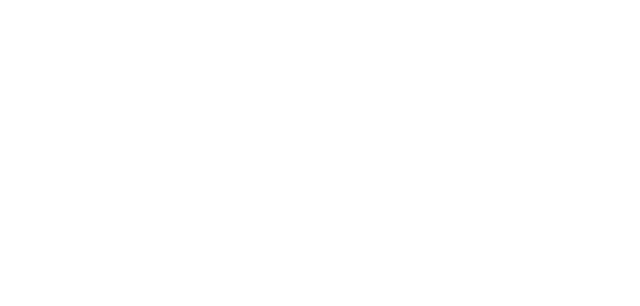
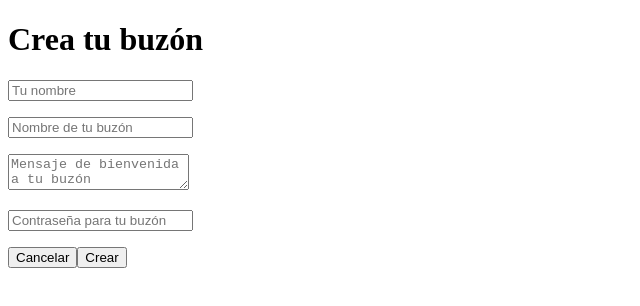
Before and after one commit to joav/chistmas-box, an Angular app: page /crear in a window 1280 px wide. Shown: the top 306 px of the page, without its empty margins (0-640 px from the left). Built offline with nearby package versions, Linux system fonts and the light colour scheme.

Commit message:
Fix creación

```diff
--- a/src/app/create-box/create-box.component.html
+++ b/src/app/create-box/create-box.component.html
@@ -5,6 +5,6 @@
         <p><input placeholder="Nombre de tu buzón" /></p>
         <p><textarea placeholder="Mensaje de bienvenida a tu buzón"></textarea>
         <p><input type="password" placeholder="Contraseña para tu buzón" /></p>
-        <div><button class="btn" type="button" routerLink="/">Cancelar</button><button class="btn" type="submit">Crear</button><div>
+        <div><button class="btn" type="button" routerLink="/">Cancelar</button><button class="btn" type="submit">Crear</button></div>
     </form>
 </div>
```
